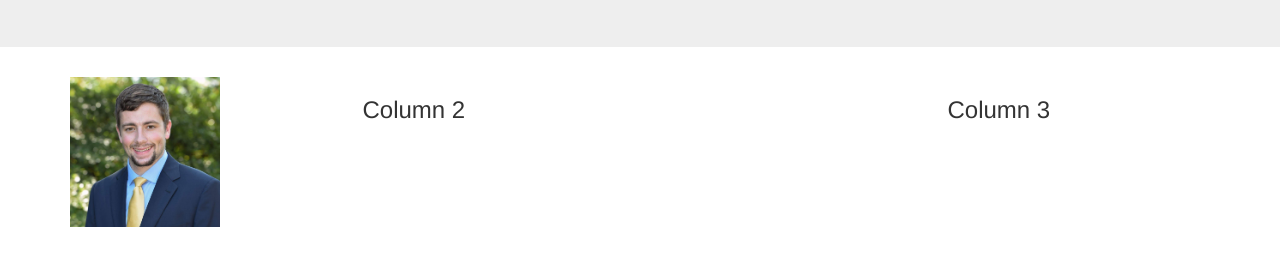
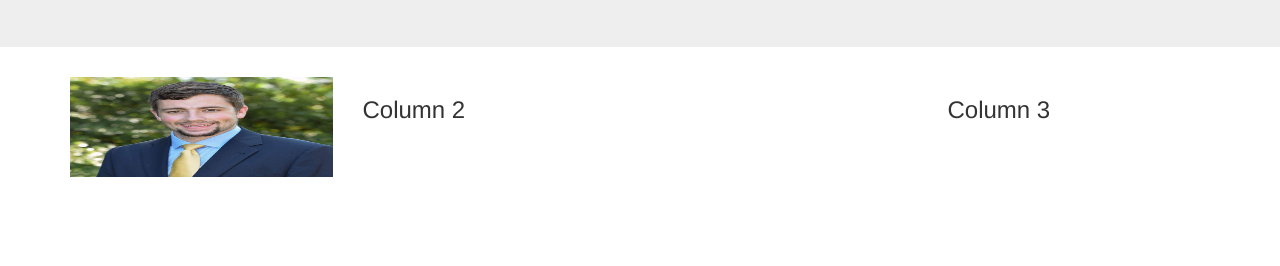
Before and after one commit to AlexanderSeaver/AlexanderSeaver.github.io, a plain HTML site: page index.html in a window 1280 px wide. Shown: the part 168-434 px from the top of the page. Drawn offline with nearby package versions, Linux system fonts and the light colour scheme.

Commit message:
Added CSS.

```diff
--- a/index.html
+++ b/index.html
@@ -4,6 +4,7 @@
   <title>Alexander Seaver</title>
   <meta charset="utf-8">
   <meta name="viewport" content="width=device-width, initial-scale=1">
+  <link rel="stylesheet" href="styles.css">
   <link rel="stylesheet" href="https://maxcdn.bootstrapcdn.com/bootstrap/3.3.7/css/bootstrap.min.css">
   <script src="https://ajax.googleapis.com/ajax/libs/jquery/3.3.1/jquery.min.js"></script>
   <script src="https://maxcdn.bootstrapcdn.com/bootstrap/3.3.7/js/bootstrap.min.js"></script>
@@ -18,7 +19,7 @@
 <div class="container">
 	<div class="row">
 		<div class="col-sm-3">
-			<img src="AlexanderSeaverPortrait.jpg" alt="Portrait" width="150" height="150">
+			<img src="AlexanderSeaverPortrait.jpg" alt="Portrait" width="100" height="100">
 		</div>
 		<div class="col-sm-6">
 			<h3>Column 2</h3>
--- /dev/null
+++ b/styles.css
@@ -0,0 +1,3 @@
+img {
+	width: 100%;
+}
```
